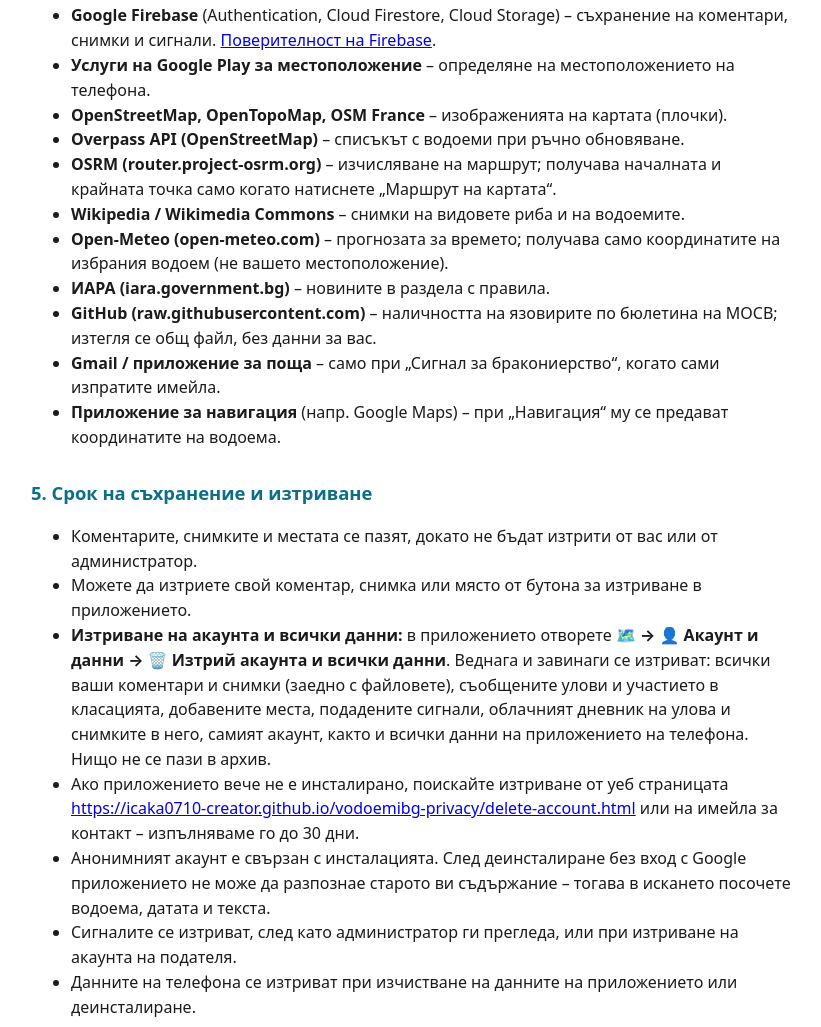
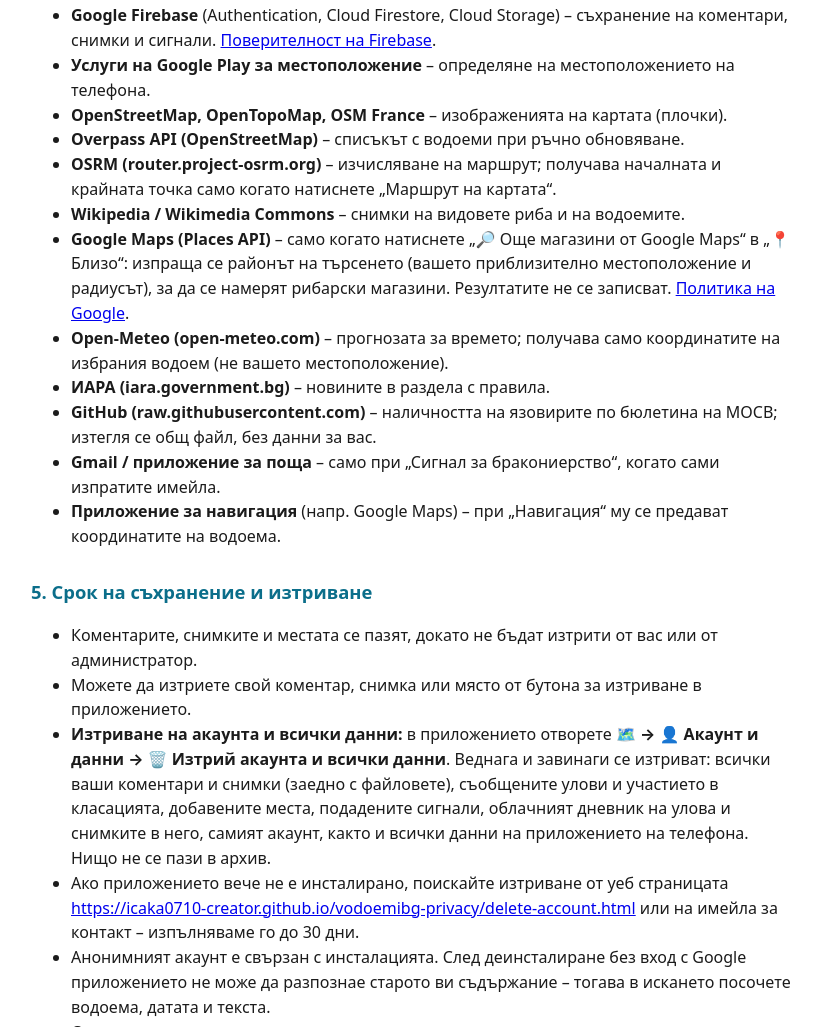
Before and after one commit to icaka0710-creator/vodoemibg-privacy, a plain HTML site: page index.html in a window 1280 px wide. Shown: the part 2697-3724 px from the top of the page, without its empty margins (229-1050 px from the left). Drawn offline with Linux system fonts and the light colour scheme.

Commit message:
Политика: Google Maps (Places API) за търсене на рибарски магазини
Co-Authored-By: Claude Opus 5.5 <noreply@anthropic.com>

```diff
--- a/index.html
+++ b/index.html
@@ -115,6 +115,9 @@ Google акаунта, за да можете да влезете отново
   <li><b>OSRM (router.project-osrm.org)</b> – изчисляване на маршрут; получава началната и крайната
       точка само когато натиснете „Маршрут на картата“.</li>
   <li><b>Wikipedia / Wikimedia Commons</b> – снимки на видовете риба и на водоемите.</li>
+  <li><b>Google Maps (Places API)</b> – само когато натиснете „🔎 Още магазини от Google Maps“ в „📍 Близо“: изпраща се
+      районът на търсенето (вашето приблизително местоположение и радиусът), за да се намерят рибарски магазини.
+      Резултатите не се записват. <a href="https://policies.google.com/privacy">Политика на Google</a>.</li>
   <li><b>Open-Meteo (open-meteo.com)</b> – прогнозата за времето; получава само координатите на
       избрания водоем (не вашето местоположение).</li>
   <li><b>ИАРА (iara.government.bg)</b> – новините в раздела с правила.</li>
```
Also changed, not shown: en.html (+3 -0 lines), privacy-policy.html (+3 -0 lines).
